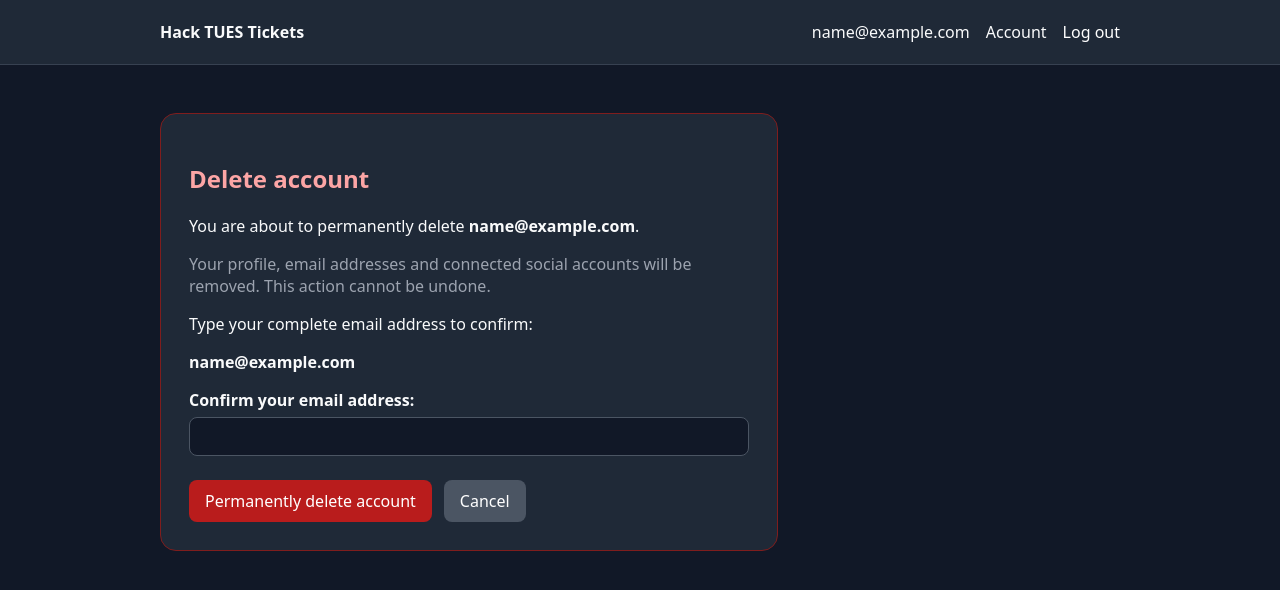
After one commit to Mr-TopG/hack-tues-ticketing, a Django app: page /account/delete/ in a window 1280 px wide. The commit adds this page. Shown: the top 590 px of the page. Run offline with Django 5.2, Linux system fonts and the light colour scheme; the visitor is signed in with stand-in values (Sample User, id 1).

Commit message:
feat: add account deletion flow

```diff
--- a/src/apps/accounts/forms.py
+++ b/src/apps/accounts/forms.py
@@ -64,3 +64,31 @@ class ProfileForm(forms.ModelForm):
 
     def clean_last_name(self):
         return self.cleaned_data["last_name"].strip()
+
+
+class DeleteAccountForm(forms.Form):
+    confirmation_email = forms.EmailField(
+        label="Confirm your email address",
+        widget=forms.EmailInput(
+            attrs={
+                "autocomplete": "off",
+                "spellcheck": "false",
+            }
+        ),
+    )
+
+    def __init__(self, *args, user, **kwargs):
+        super().__init__(*args, **kwargs)
+        self.user = user
+
+    def clean_confirmation_email(self):
+        confirmation_email = (
+            self.cleaned_data["confirmation_email"].strip()
+        )
+
+        if confirmation_email.casefold() != self.user.email.casefold():
+            raise forms.ValidationError(
+                "The email address does not match your account."
+            )
+
+        return confirmation_email
--- a/src/apps/accounts/urls.py
+++ b/src/apps/accounts/urls.py
@@ -12,4 +12,9 @@ urlpatterns = [
         views.manage_account,
         name="manage",
     ),
+    path(
+        "delete/",
+        views.delete_account,
+        name="delete",
+    ),
 ]
--- a/src/apps/accounts/views.py
+++ b/src/apps/accounts/views.py
@@ -1,10 +1,13 @@
+from allauth.account.decorators import reauthentication_required
 from allauth.account.models import EmailAddress
 from django.contrib import messages
+from django.contrib.auth import logout
 from django.contrib.auth.decorators import login_required
+from django.db import transaction
 from django.shortcuts import redirect, render
 from django.views.decorators.http import require_http_methods
 
-from .forms import ProfileForm
+from .forms import DeleteAccountForm, ProfileForm
 from .verification import is_user_email_verified
 
 
@@ -57,3 +60,39 @@ def manage_account(request):
         "account/manage.html",
         context,
     )
+
+
+@login_required
+@reauthentication_required(allow_get=True)
+@require_http_methods(["GET", "POST"])
+def delete_account(request):
+    if request.method == "POST":
+        form = DeleteAccountForm(
+            request.POST,
+            user=request.user,
+        )
+
+        if form.is_valid():
+            user = request.user
+
+            with transaction.atomic():
+                user.delete()
+
+            logout(request)
+
+            messages.success(
+                request,
+                "Your account has been permanently deleted.",
+            )
+
+            return redirect("home")
+    else:
+        form = DeleteAccountForm(user=request.user)
+
+    return render(
+        request,
+        "account/delete_confirm.html",
+        {
+            "form": form,
+        },
+    )
--- /dev/null
+++ b/src/templates/account/delete_confirm.html
@@ -0,0 +1,55 @@
+{% extends "base.html" %}
+
+{% block title %}Delete account | Hack TUES Tickets{% endblock %}
+
+{% block content %}
+<section class="card danger-card">
+    <h1>Delete account</h1>
+
+    <p>
+        You are about to permanently delete
+        <strong>{{ user.email }}</strong>.
+    </p>
+
+    <p class="muted">
+        Your profile, email addresses and connected social accounts
+        will be removed. This action cannot be undone.
+    </p>
+
+    <p>
+        Type your complete email address to confirm:
+    </p>
+
+    <p>
+        <strong>{{ user.email }}</strong>
+    </p>
+
+    <form method="post">
+        {% csrf_token %}
+
+        {{ form.non_field_errors }}
+
+        <div>
+            {{ form.confirmation_email.label_tag }}
+            {{ form.confirmation_email.errors }}
+            {{ form.confirmation_email }}
+        </div>
+
+        <div class="danger-actions">
+            <button
+                class="button-danger"
+                type="submit"
+            >
+                Permanently delete account
+            </button>
+
+            <a
+                class="button button-secondary"
+                href="{% url 'accounts:manage' %}"
+            >
+                Cancel
+            </a>
+        </div>
+    </form>
+</section>
+{% endblock %}
--- a/src/templates/base.html
+++ b/src/templates/base.html
@@ -251,6 +251,32 @@
             }
         }
 
+
+        .danger-card {
+            border-color: #7f1d1d;
+        }
+
+        .danger-card h1,
+        .danger-card h2 {
+            color: #fca5a5;
+        }
+
+        .danger-actions {
+            display: flex;
+            align-items: center;
+            flex-wrap: wrap;
+            gap: 12px;
+            margin-top: 8px;
+        }
+
+        .button-secondary {
+            background: #4b5563;
+        }
+
+        .button-secondary:hover {
+            background: #374151;
+        }
+
     </style>
 </head>
 
```
Also changed, not shown: src/apps/accounts/tests.py (+122 -0 lines), src/templates/account/manage.html (+16 -0 lines).
